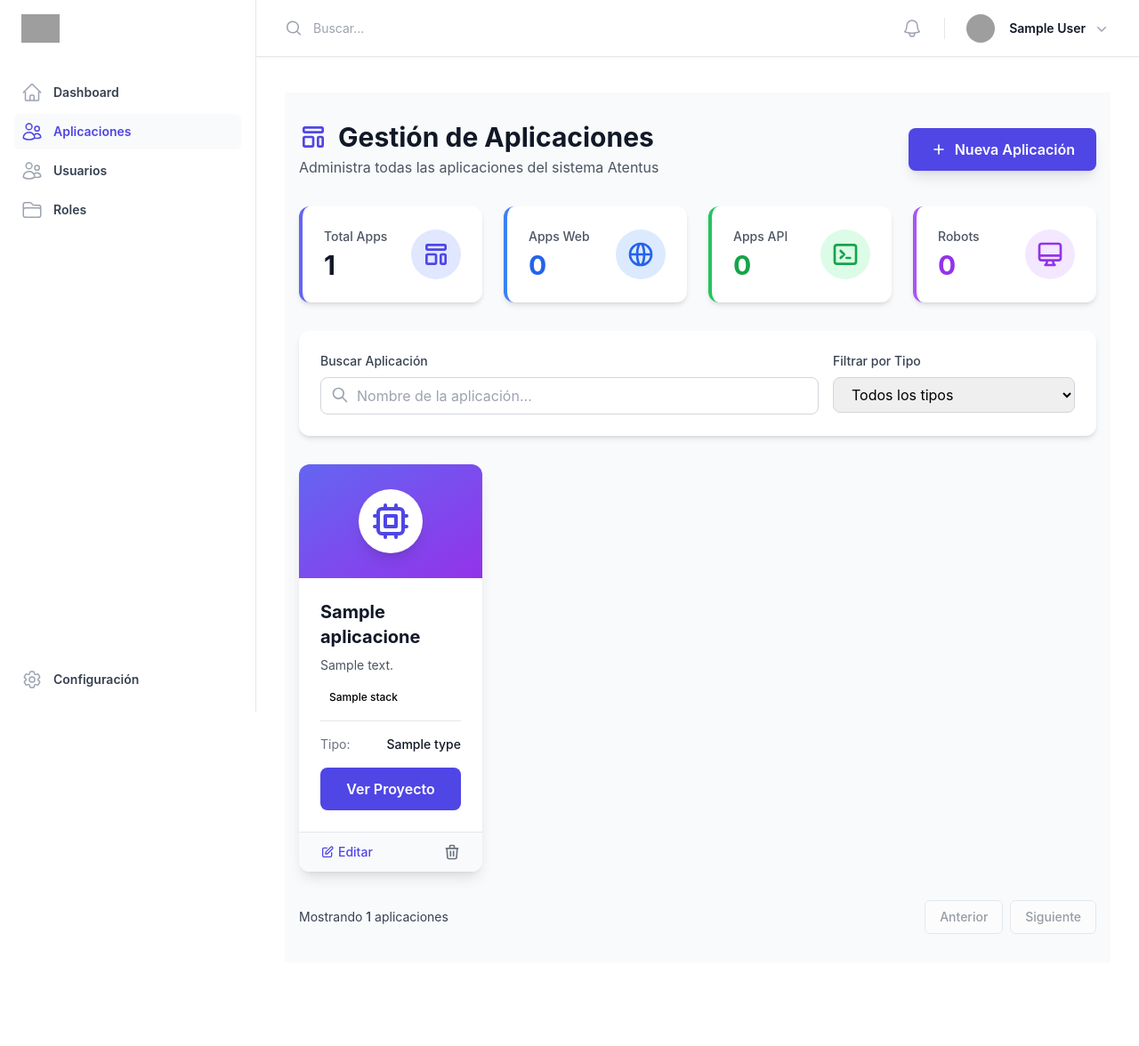
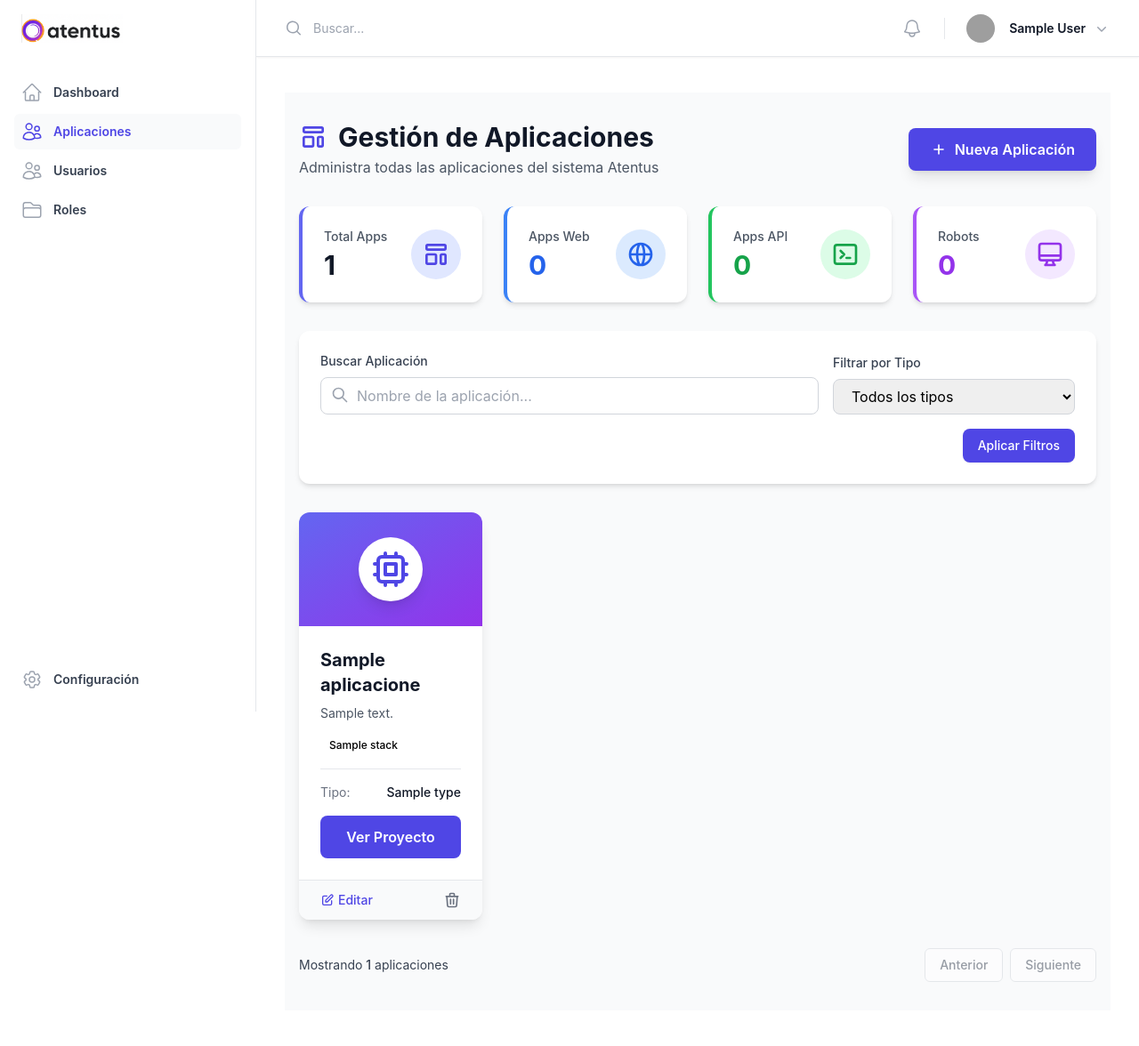
Before and after one commit to Dev-Toad/appsManager, a Flask app: page /app in a window 1280 px wide. Shown: the whole page at 89% size. Before the commit the page ends 1050 px from the top, so only its background shows below. Run offline with Flask 3, Linux system fonts and the light colour scheme; a user stored in the database is signed in; tables that the repository leaves empty hold one stand-in row (values such as "Sample post"); some libraries are stand-ins or nearby versions; some web fonts are replaced; grey boxes are pictures that could not be loaded.

Commit message:
add filters aplications

```diff
--- a/app/controllers/app_controller.py
+++ b/app/controllers/app_controller.py
@@ -1,8 +1,8 @@
 from app.config import db
-from flask import render_template, redirect, url_for, flash, abort
+from flask import render_template, redirect, url_for, flash, abort, request
 from flask_login import current_user
 from app.models import Version
-from app.models.application import Application
+from app.models.application import Application, ApplicationType
 from sqlalchemy.exc import IntegrityError
 
 from app.decorators import permissions_required
@@ -10,8 +10,31 @@ from app.form.aplication_form import EditApplicationForm, CreateApplicationForm
 
 
 def app_list():
-    apps = Application.query.all()
-    return render_template("dashboard/applications/applications.html", apps=apps)
+
+    search_query = request.args.get("q", "").strip()
+    filter_type = request.args.get("type", "").strip()
+
+    query = Application.query
+
+    if search_query:
+        query = query.filter(Application.nombre.ilike(f"%{search_query}%"))
+
+    if filter_type:
+        query = query.join(Application.application_type).filter(
+            ApplicationType.name == filter_type
+        )
+
+    apps = query.order_by(Application.nombre).all()
+
+    app_types = ApplicationType.query.order_by(ApplicationType.name).all()
+
+    return render_template(
+        "dashboard/applications/applications.html",
+        apps=apps,
+        search_query=search_query,
+        filter_type=filter_type,
+        app_types=app_types,
+    )
 
 
 @permissions_required(["app:read"])
--- a/app/views/templates/base.html
+++ b/app/views/templates/base.html
@@ -19,7 +19,7 @@
 <div>
   <!-- Sidebar móvil -->
   <div id="mobile-sidebar" class="relative z-50 lg:hidden hidden" role="dialog" aria-modal="true">
-    <div class="fixed inset-0 bg-gray-900/80"></div>
+    <div class="fixed inset-0   "></div>
     <div class="fixed inset-0 flex">
       <div class="relative mr-16 flex w-full max-w-xs flex-1">
         <div class="absolute left-full top-0 flex w-16 justify-center pt-5">
@@ -33,7 +33,7 @@
 
         <div class="flex grow flex-col gap-y-5 overflow-y-auto bg-white px-6 pb-4">
           <div class="flex h-16 shrink-0 items-center">
-            <img class="h-8 w-auto" src="https://tailwindcss.com/plus-assets/img/logos/mark.svg?color=indigo&shade=600" alt="Your Company">
+            <img class="h-8 w-auto" src="/static/atentus.png" alt="Atentus">
           </div>
           <nav class="flex flex-1 flex-col">
             <ul role="list" class="flex flex-1 flex-col gap-y-7">
@@ -92,7 +92,7 @@
   <div class="hidden lg:fixed lg:inset-y-0 lg:z-50 lg:flex lg:w-72 lg:flex-col">
     <div class="flex grow flex-col gap-y-5 overflow-y-auto border-r border-gray-200 bg-white px-6 pb-4">
       <div class="flex h-16 shrink-0 items-center">
-        <img class="h-8 w-auto" src="https://tailwindcss.com/plus-assets/img/logos/mark.svg?color=indigo&shade=600" alt="Your Company">
+        <img class="h-8 w-auto" src="/static/atentus.png" alt="Atentus">
       </div>
       <nav class="flex flex-1 flex-col">
         <ul role="list" class="flex flex-1 flex-col gap-y-7">
--- a/app/views/templates/dashboard/applications/applications.html
+++ b/app/views/templates/dashboard/applications/applications.html
@@ -25,13 +25,13 @@
                    class="inline-flex items-center bg-indigo-600 hover:bg-indigo-700 text-white px-6 py-3 rounded-lg font-semibold shadow-lg hover:shadow-xl transition-all duration-200">
                     <svg class="w-5 h-5 mr-2" fill="none" stroke="currentColor" viewBox="0 0 24 24">
                         <path stroke-linecap="round" stroke-linejoin="round" stroke-width="2" d="M12 6v6m0 0v6m0-6h6m-6 0H6"/>
-                    </svg>
+                        </svg>
                     Nueva Aplicación
                 </a>
             </div>
         </div>
 
-        <!-- Stats Cards -->
+        <!-- Stats Cards (sin cambios) -->
         <div class="grid grid-cols-1 md:grid-cols-4 gap-6 mb-8">
             <!-- Total Aplicaciones -->
             <div class="bg-white rounded-xl shadow-md p-6 border-l-4 border-indigo-500">
@@ -53,8 +53,7 @@
                 <div class="flex items-center justify-between">
                     <div>
                         <p class="text-sm font-medium text-gray-600">Apps Web</p>
-                        <!-- CORREGIDO: Usar 'apps' en lugar de 'applications' -->
-                        <p class="text-3xl font-bold text-blue-600 mt-1">{{ apps|selectattr('type', 'equalto', 'Web')|list|length }}</p>
+                        <p class="text-3xl font-bold text-blue-600 mt-1">{{ apps|selectattr('application_type.name', 'equalto', 'Web')|list|length }}</p>
                     </div>
                     <div class="bg-blue-100 rounded-full p-3">
                         <svg class="w-8 h-8 text-blue-600" fill="none" stroke="currentColor" viewBox="0 0 24 24">
@@ -69,8 +68,7 @@
                 <div class="flex items-center justify-between">
                     <div>
                         <p class="text-sm font-medium text-gray-600">Apps API</p>
-                        <!-- CORREGIDO: Usar 'apps' en lugar de 'applications' -->
-                        <p class="text-3xl font-bold text-green-600 mt-1">{{ apps|selectattr('type', 'equalto', 'Api')|list|length }}</p>
+                        <p class="text-3xl font-bold text-green-600 mt-1">{{ apps|selectattr('application_type.name', 'equalto', 'Api')|list|length }}</p>
                     </div>
                     <div class="bg-green-100 rounded-full p-3">
                         <svg class="w-8 h-8 text-green-600" fill="none" stroke="currentColor" viewBox="0 0 24 24">
@@ -85,8 +83,7 @@
                 <div class="flex items-center justify-between">
                     <div>
                         <p class="text-sm font-medium text-gray-600">Robots</p>
-                        <!-- CORREGIDO: Usar 'apps' en lugar de 'applications' -->
-                        <p class="text-3xl font-bold text-purple-600 mt-1">{{ apps|selectattr('type', 'equalto', 'robot')|list|length }}</p>
+                        <p class="text-3xl font-bold text-purple-600 mt-1">{{ apps|selectattr('application_type.name', 'equalto', 'robot')|list|length }}</p>
                     </div>
                     <div class="bg-purple-100 rounded-full p-3">
                         <svg class="w-8 h-8 text-purple-600" fill="none" stroke="currentColor" viewBox="0 0 24 24">
@@ -97,14 +94,13 @@
             </div>
         </div>
 
-        <!-- Filtros -->
-        <div class="bg-white rounded-xl shadow-md p-6 mb-8">
-            <div class="grid grid-cols-1 md:grid-cols-3 gap-4">
-                <!-- Búsqueda -->
+        <form method="GET" action="{{ url_for('app.app_list') }}" class="bg-white rounded-xl shadow-md p-6 mb-8">
+            <div class="grid grid-cols-1 md:grid-cols-3 gap-4 items-end">
                 <div class="md:col-span-2">
-                    <label class="block text-sm font-medium text-gray-700 mb-2">Buscar Aplicación</label>
+                    <label for="search-app" class="block text-sm font-medium text-gray-700 mb-2">Buscar Aplicación</label>
                     <div class="relative">
-                        <input type="text" placeholder="Nombre de la aplicación..."
+                        <input type="text" id="search-app" name="q" placeholder="Nombre de la aplicación..."
+                               value="{{ search_query if search_query }}"
                                class="w-full pl-10 pr-4 py-2 border border-gray-300 rounded-lg focus:ring-2 focus:ring-indigo-500 focus:border-indigo-500">
                         <svg class="absolute left-3 top-2.5 h-5 w-5 text-gray-400" fill="none" stroke="currentColor" viewBox="0 0 24 24">
                             <path stroke-linecap="round" stroke-linejoin="round" stroke-width="2" d="M21 21l-6-6m2-5a7 7 0 11-14 0 7 7 0 0114 0z"/>
@@ -112,19 +108,33 @@
                     </div>
                 </div>
 
-                <!-- Filtro por Tipo -->
                 <div>
-                    <label class="block text-sm font-medium text-gray-700 mb-2">Filtrar por Tipo</label>
-                    <select class="w-full px-4 py-2 border border-gray-300 rounded-lg focus:ring-2 focus:ring-indigo-500 focus:border-indigo-500">
-                        <option value="">Todos los tipos</option>
-                        <option value="web">Web</option>
-                        <option value="api">API</option>
-                        <option value="robot">Robot</option>
-                        <option value="binario">Binario</option>
+                    <label for="filter-type" class="block text-sm font-medium text-gray-700 mb-2">Filtrar por Tipo</label>
+                    <select id="filter-type" name="type"
+                            class="w-full px-4 py-2 border border-gray-300 rounded-lg focus:ring-2 focus:ring-indigo-500 focus:border-indigo-500">
+                        <option value="" {% if not filter_type %}selected{% endif %}>Todos los tipos</option>
+
+                        {% for type in app_types %}
+                        <option value="{{ type.name }}" {% if filter_type == type.name %}selected{% endif %}>
+                            {{ type.name }}
+                        </option>
+                        {% endfor %}
+
                     </select>
                 </div>
             </div>
-        </div>
+
+            <div class="mt-4 flex justify-end">
+                <button type="submit" class="inline-flex items-center px-4 py-2 border border-transparent text-sm font-medium rounded-lg shadow-sm text-white bg-indigo-600 hover:bg-indigo-700 focus:outline-none focus:ring-2 focus:ring-offset-2 focus:ring-indigo-500 transition-colors duration-200">
+                    Aplicar Filtros
+                </button>
+                {% if search_query or filter_type %}
+                <a href="{{ url_for('app.app_list') }}" class="ml-3 inline-flex items-center px-4 py-2 border border-gray-300 text-sm font-medium rounded-lg text-gray-700 bg-white hover:bg-gray-50 transition-colors duration-200">
+                    Limpiar
+                </a>
+                {% endif %}
+            </div>
+        </form>
 
         <div class="grid grid-cols-1 md:grid-cols-2 lg:grid-cols-3 xl:grid-cols-4 gap-6">
             {% for app in apps %}
@@ -210,7 +220,6 @@
         </div>
 
         <!-- Paginación (opcional) -->
-        <!-- CORREGIDO: Usar 'apps' en lugar de 'applications' -->
         {% if apps %}
         <div class="mt-8 flex items-center justify-between">
             <div class="text-sm text-gray-700">
```
Also changed, not shown: app/views/static/atentus.png (added).
